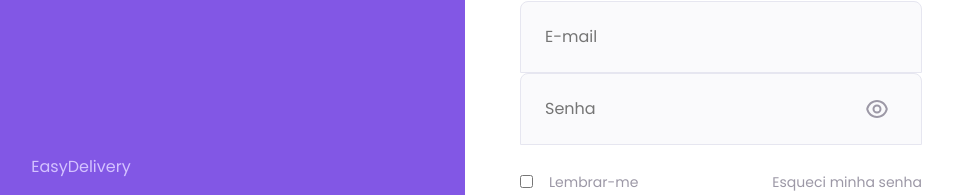
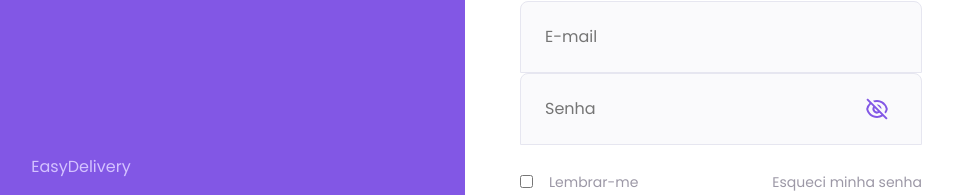
Before and after one commit to guilhermeorcezi/EasyDelivery, a React (Create React App) app in the folder web/: page / in a window 1280 px wide. Both pictures are taken after a click on the icon 1180 px from the left and 342 px from the top of the page. Shown: the part 234-429 px from the top of the page, without its empty margins (303-1256 px from the left). Built offline with nearby package versions, Linux system fonts and the light colour scheme.

Commit message:
showing password working

```diff
--- a/web/src/pages/Login/index.tsx
+++ b/web/src/pages/Login/index.tsx
@@ -1,12 +1,14 @@
-import React from 'react';
+import React, { useState } from 'react';
 
-import { RiEyeLine } from 'react-icons/ri';
+import { RiEyeLine, RiEyeOffLine } from 'react-icons/ri';
 
 import './styles.css';
 
 const Login: React.FC = () => {
-	function showPassword() {
-		console.log('toma a senha');
+	const [inputType, setInputType] = useState('password');
+
+	function handleChangeInputType(type: string) {
+		setInputType(type);
 	}
 
 	return (
@@ -18,13 +20,26 @@ const Login: React.FC = () => {
 					<h1>Fazer login</h1>
 					<input type="text" placeholder="E-mail" className="input" />
 					<div className="input-icon">
-						<input type="text" placeholder="Senha" className="input password" />
-						<RiEyeLine
-							color="#9C98A6"
-							size="24"
-							className="eye-icon"
-							onClick={showPassword}
+						<input
+							type={inputType}
+							placeholder="Senha"
+							className="input password"
 						/>
+						{inputType === 'password' ? (
+							<RiEyeLine
+								color="#9C98A6"
+								size="24"
+								className="eye-icon"
+								onClick={(e) => handleChangeInputType('text')}
+							/>
+						) : (
+							<RiEyeOffLine
+								color="#8257E5"
+								size="24"
+								className="eye-icon"
+								onClick={(e) => handleChangeInputType('password')}
+							/>
+						)}
 					</div>
 
 					<div className="actions">
```
